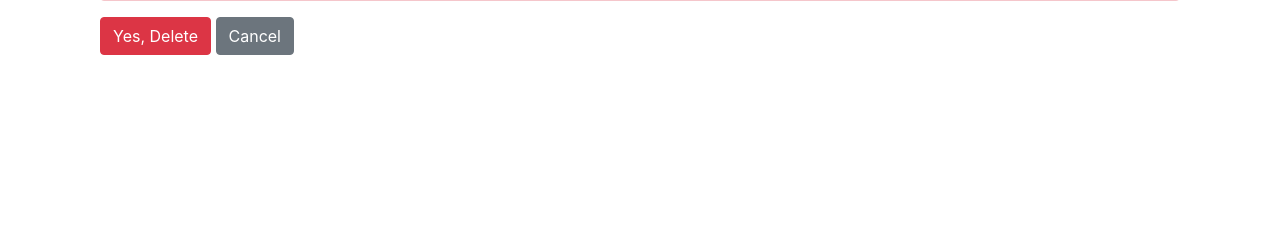
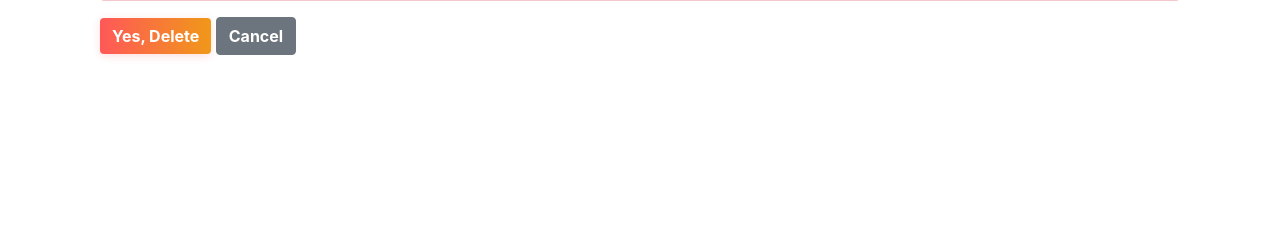
Before and after one commit to LGsus20/DjangoWithPipelines, a Django app: template backend/crud/templates/delete_confirmation.html in a window 1280 px wide. Shown: the part 199-425 px from the top of the page. Run offline with Django 5.2, Linux system fonts and the light colour scheme; the template is opened without the code that fills it, so the values that code supplies are empty; some libraries are stand-ins or nearby versions.

Commit message:
Delete bttn design change

```diff
--- a/backend/crud/templates/delete_confirmation.html
+++ b/backend/crud/templates/delete_confirmation.html
@@ -8,8 +8,12 @@
     </div>
     <form method="POST">
         {% csrf_token %}
-        <button type="submit" class="btn btn-danger">Yes, Delete</button>
-        <a href="{% url 'Users' %}" class="btn btn-secondary">Cancel</a>
+        <button type="submit" class="btn btn-danger" style="background: linear-gradient(90deg, #ff5858, #f09819); border: none; font-weight: bold; box-shadow: 0 2px 8px rgba(255,88,88,0.2);">
+            <i class="fas fa-trash-alt"></i> Yes, Delete
+        </button>
+        <a href="{% url 'Users' %}" class="btn btn-secondary" style="font-weight: bold;">
+            <i class="fas fa-times"></i> Cancel
+        </a>
     </form>
 </div>
 {% endblock %}
--- a/backend/crud/templates/home.html
+++ b/backend/crud/templates/home.html
@@ -2,5 +2,5 @@
 {% block content %}
 <p> This is the home page</p>
 <br>
-<p>1.0.0.5v</p>
+<p>1.0.0.6v</p>
 {% endblock %}
```
Also changed, not shown: ToDos.md (+2 -0 lines).
